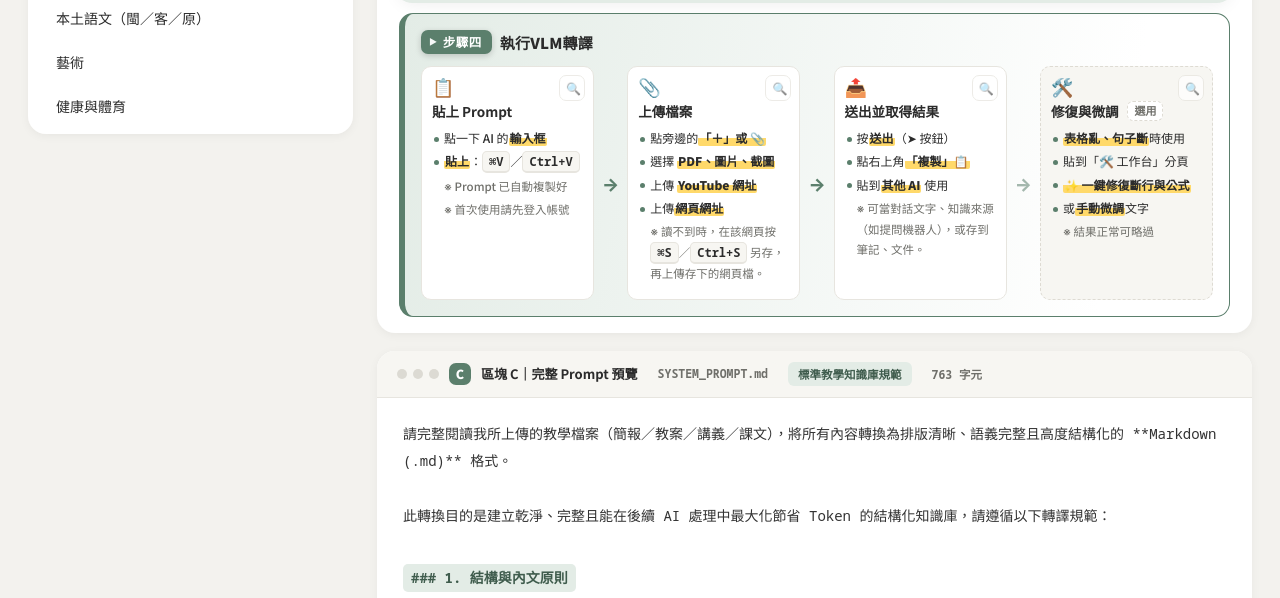
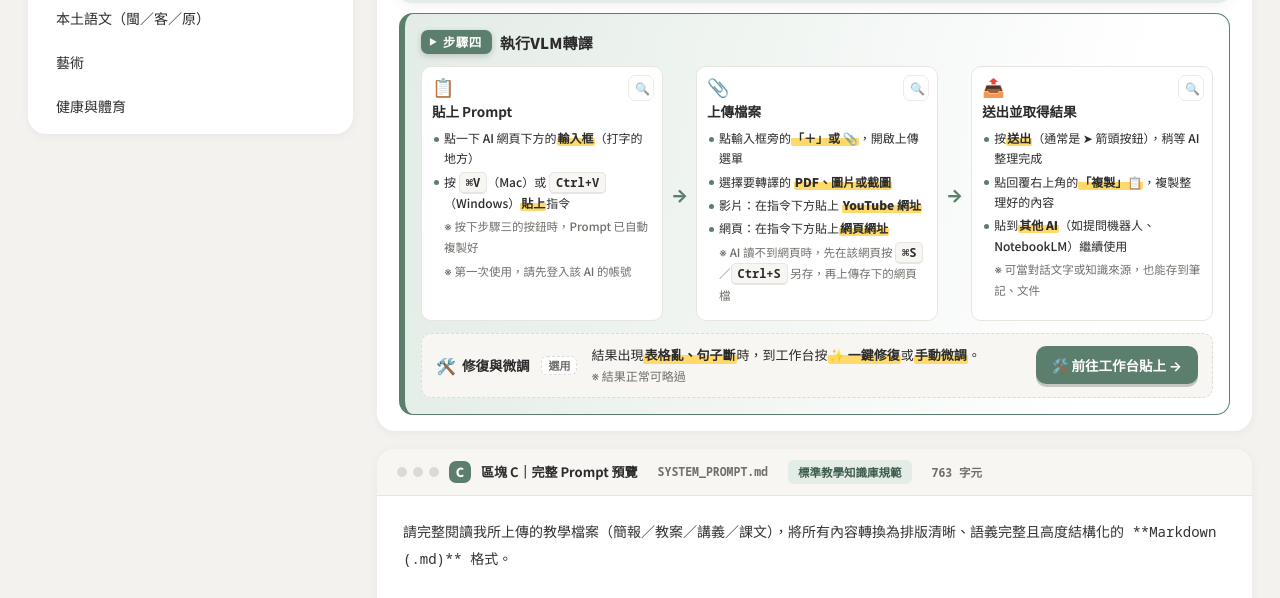
Before and after one commit to geadau-ux/vlm-md, a plain HTML site: page index.html in a window 1280 px wide. Shown: the part 711-1309 px from the top of the page. Drawn offline with Linux system fonts and the light colour scheme.

Commit message:
Update index.html

```diff
--- a/index.html
+++ b/index.html
@@ -63,7 +63,7 @@ html[data-theme="dark"] .notice{background:#5a4512;color:#f6dd8f;border-bottom-c
 .ai:hover .ext{transform:translate(2px,-2px);color:var(--accent-ink)}
 .pastehint{flex-basis:100%;color:#6b4518;background:#fff3c4;border:1.5px dashed #e0b84a;border-radius:12px;padding:12px 14px 14px;margin:6px 0 0}
 .pastehint .ph-head{font-size:14.5px;font-weight:800;margin-bottom:10px}
-.pastehint .ph-steps{display:grid;grid-template-columns:minmax(0,1fr) auto minmax(0,1fr) auto minmax(0,1fr) auto minmax(0,1fr);row-gap:12px;gap:8px;align-items:stretch}
+.pastehint .ph-steps{display:grid;grid-template-columns:minmax(0,1fr) auto minmax(0,1fr) auto minmax(0,1fr);row-gap:12px;gap:8px;align-items:stretch}
 .pastehint .ph-step{background:rgba(255,255,255,.75);border:1px solid #f0d58a;border-radius:10px;padding:10px 12px}
 .pastehint .ph-ic{font-size:20px;line-height:1;margin-bottom:6px}
 .pastehint .ph-step b{display:block;font-size:14px;margin-bottom:4px}
@@ -454,6 +454,19 @@ html[data-theme="dark"] .ttl .t-vlm,html[data-theme="dark"] .ttl .t-wand{backgro
 .pgclose:hover{border-color:var(--accent);color:var(--accent-ink)}
 #pgFrame{flex:1;border:0;width:100%;background:#fff}
 @media (max-width:640px){.pglink{display:block;margin:6px auto 0;width:max-content}}
+
+
+/* 步驟四：修復與微調獨立一排 */
+.pastehint .ph-optrow{display:flex;align-items:center;gap:14px;flex-wrap:wrap;margin-top:12px;padding:10px 14px;border:1.5px dashed var(--cell);border-radius:10px;background:var(--soft)}
+.pastehint .po-l{display:flex;align-items:center;gap:6px;flex:none}
+.pastehint .po-l b{font-size:13.5px;color:var(--ink)}
+.pastehint .po-ic{font-size:16px}
+.pastehint .po-t{flex:1;min-width:240px;font-size:13px;color:var(--ink2);line-height:1.7}
+.pastehint .po-t .note{display:block;margin-left:0;color:var(--muted);font-size:12px}
+.pastehint .po-go{flex:none;border:0;border-radius:10px;background:var(--accent);color:#fff;font:700 13.5px var(--sans);padding:9px 16px;cursor:pointer;box-shadow:0 3px 0 rgba(0,0,0,.2);transition:transform .12s,filter .12s}
+.pastehint .po-go:hover{transform:translateY(-1px);filter:brightness(1.08)}
+.pastehint .po-go:active{transform:translateY(2px);box-shadow:0 1px 0 rgba(0,0,0,.2)}
+@media (max-width:640px){.pastehint .po-go{width:100%}}
 </style>
 </head>
 <body>
@@ -534,13 +547,16 @@ html[data-theme="dark"] .ttl .t-vlm,html[data-theme="dark"] .ttl .t-wand{backgro
       <div class="pastehint">
           <div class="ph-head"><span class="stephd"><span class="sb">步驟四</span>執行VLM轉譯</span></div>
           <div class="ph-steps">
-            <div class="ph-step"><button class="ph-zoom" type="button" title="放大檢視" aria-label="放大檢視">🔍</button><div class="ph-ic">📋</div><b>貼上 Prompt</b><ul class="ph-l"><li>點一下 AI 的<mark class="k">輸入框</mark></li><li><mark class="k">貼上</mark>：<kbd>⌘V</kbd>／<kbd>Ctrl+V</kbd></li><li><span class="note">※ Prompt 已自動複製好</span></li><li><span class="note">※ 首次使用請先登入帳號</span></li></ul></div>
+            <div class="ph-step"><button class="ph-zoom" type="button" title="放大檢視" aria-label="放大檢視">🔍</button><div class="ph-ic">📋</div><b>貼上 Prompt</b><ul class="ph-l"><li>點一下 AI 網頁下方的<mark class="k">輸入框</mark>（打字的地方）</li><li>按 <kbd>⌘V</kbd>（Mac）或 <kbd>Ctrl+V</kbd>（Windows）<mark class="k">貼上</mark>指令</li><li><span class="note">※ 按下步驟三的按鈕時，Prompt 已自動複製好</span></li><li><span class="note">※ 第一次使用，請先登入該 AI 的帳號</span></li></ul></div>
             <div class="ph-arr">→</div>
-            <div class="ph-step"><button class="ph-zoom" type="button" title="放大檢視" aria-label="放大檢視">🔍</button><div class="ph-ic">📎</div><b>上傳檔案</b><ul class="ph-l"><li>點旁邊的<mark class="k">「＋」或 📎</mark></li><li>選擇 <mark class="k">PDF、圖片、截圖</mark></li><li>上傳 <mark class="k">YouTube 網址</mark></li><li>上傳<mark class="k">網頁網址</mark></li><li><span class="note">※ 讀不到時，在該網頁按 <kbd>⌘S</kbd>／<kbd>Ctrl+S</kbd> 另存，再上傳存下的網頁檔。</span></li></ul></div>
+            <div class="ph-step"><button class="ph-zoom" type="button" title="放大檢視" aria-label="放大檢視">🔍</button><div class="ph-ic">📎</div><b>上傳檔案</b><ul class="ph-l"><li>點輸入框旁的<mark class="k">「＋」或 📎</mark>，開啟上傳選單</li><li>選擇要轉譯的 <mark class="k">PDF、圖片或截圖</mark></li><li>影片：在指令下方貼上 <mark class="k">YouTube 網址</mark></li><li>網頁：在指令下方貼上<mark class="k">網頁網址</mark></li><li><span class="note">※ AI 讀不到網頁時，先在該網頁按 <kbd>⌘S</kbd>／<kbd>Ctrl+S</kbd> 另存，再上傳存下的網頁檔</span></li></ul></div>
             <div class="ph-arr">→</div>
-            <div class="ph-step"><button class="ph-zoom" type="button" title="放大檢視" aria-label="放大檢視">🔍</button><div class="ph-ic">📤</div><b>送出並取得結果</b><ul class="ph-l"><li>按<mark class="k">送出</mark>（➤ 按鈕）</li><li>點右上角<mark class="k">「複製」📋</mark></li><li>貼到<mark class="k">其他 AI</mark> 使用</li><li><span class="note">※ 可當對話文字、知識來源（如提問機器人），或存到筆記、文件。</span></li></ul></div>
-            <div class="ph-arr opt">→</div>
-            <div class="ph-step opt"><button class="ph-zoom" type="button" title="放大檢視" aria-label="放大檢視">🔍</button><div class="ph-ic">🛠️</div><b>修復與微調 <span class="opt-tag">選用</span></b><ul class="ph-l"><li><mark class="k">表格亂、句子斷</mark>時使用</li><li>貼到「🛠️ 工作台」分頁</li><li><mark class="k">✨ 一鍵修復斷行與公式</mark></li><li>或<mark class="k">手動微調</mark>文字</li><li><span class="note">※ 結果正常可略過</span></li></ul></div>
+            <div class="ph-step"><button class="ph-zoom" type="button" title="放大檢視" aria-label="放大檢視">🔍</button><div class="ph-ic">📤</div><b>送出並取得結果</b><ul class="ph-l"><li>按<mark class="k">送出</mark>（通常是 ➤ 箭頭按鈕），稍等 AI 整理完成</li><li>點回覆右上角的<mark class="k">「複製」📋</mark>，複製整理好的內容</li><li>貼到<mark class="k">其他 AI</mark>（如提問機器人、NotebookLM）繼續使用</li><li><span class="note">※ 可當對話文字或知識來源，也能存到筆記、文件</span></li></ul></div>
+          </div>
+          <div class="ph-optrow">
+            <div class="po-l"><span class="po-ic">🛠️</span><b>修復與微調</b><span class="opt-tag">選用</span></div>
+            <div class="po-t">結果出現<mark class="k">表格亂、句子斷</mark>時，到工作台按<mark class="k">✨ 一鍵修復</mark>或<mark class="k">手動微調</mark>。<span class="note">※ 結果正常可略過</span></div>
+            <button type="button" class="po-go" id="goBench">🛠️ 前往工作台貼上 →</button>
           </div>
         </div>
         </div>
@@ -1330,6 +1346,14 @@ document.querySelectorAll(".ai").forEach(a=>a.addEventListener("click",()=>{
 $("dlPrompt").onclick=()=>download("SYSTEM_PROMPT_"+safeName(cur().s.n)+".md",buildPrompt());
 $("toggleView").onclick=()=>setView(view==="prompt"?"bench":"prompt");
 $("tabPrompt").onclick=()=>setView("prompt");
+/* 步驟四 → 直接前往工作台 */
+$("goBench").onclick=()=>{
+  setView("bench");
+  window.scrollTo({top:0,behavior:"smooth"});
+  setTimeout(()=>{ const t=$("md"); if(t.value===lastSample){ t.value=""; renderPreview(); } t.focus({preventScroll:true}); },350);
+  const mac=/Mac|iPhone|iPad/.test(navigator.platform||navigator.userAgent);
+  toast("已切到工作台，按 "+(mac?"⌘V":"Ctrl+V")+" 貼上 AI 回傳的內容");
+};
 /* HTML 魔法試板 */
 (function(){
   const wrap=$("pgWrap"), fr=$("pgFrame"); let loaded=false;
```
